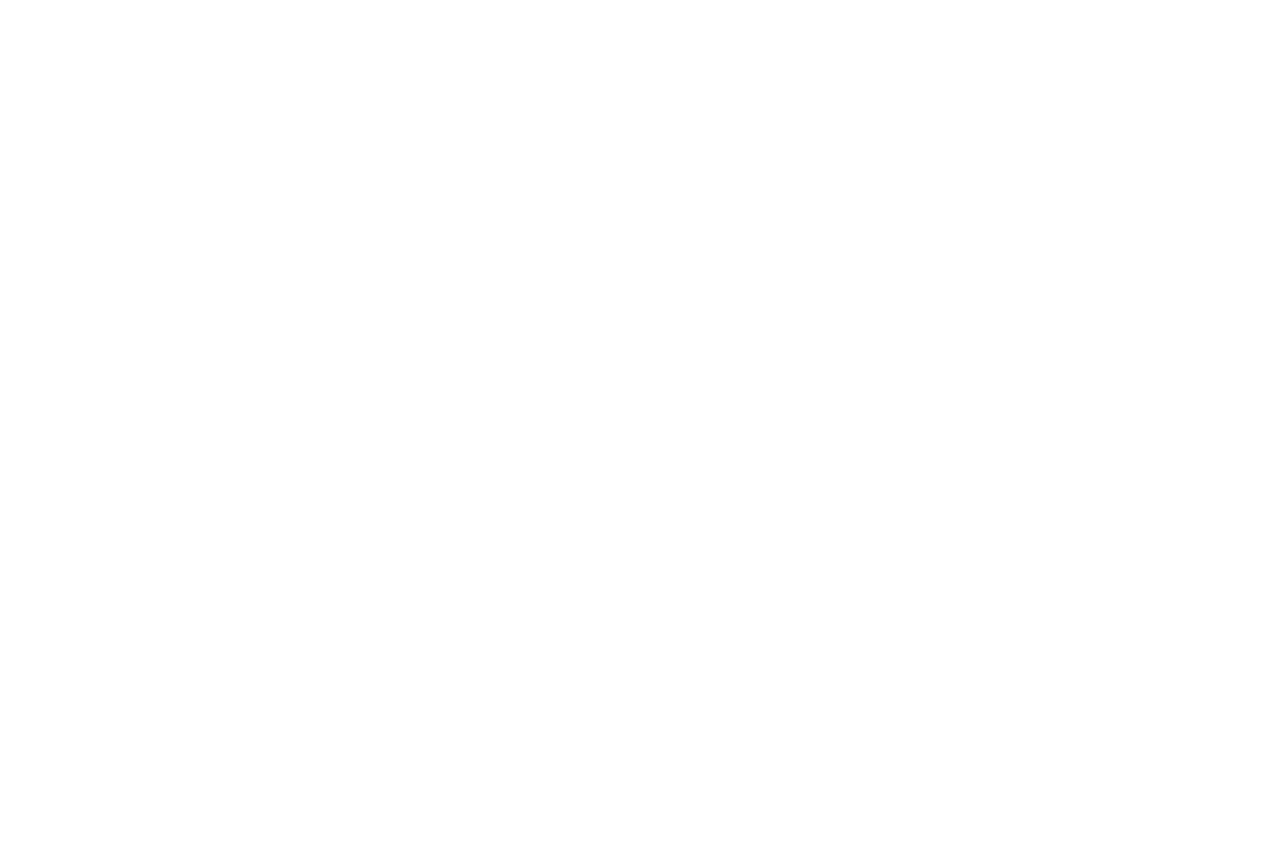
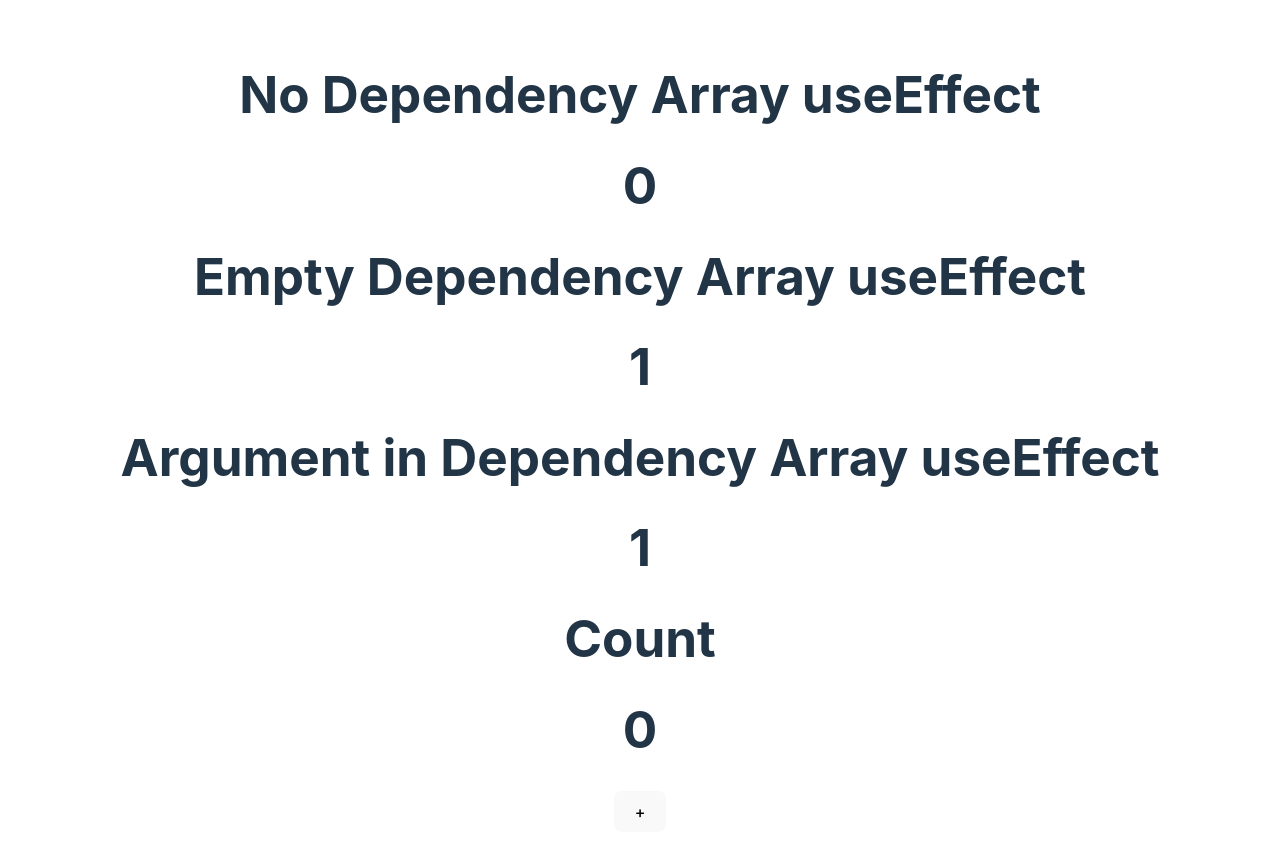
Before and after one commit to lordbaldwin1/TicTacToe, a React (Vite) app: page /useeffect in a window 1280 px wide. Before the commit this address had no page. Shown: the top 856 px of the page. Before the commit the page ends 800 px from the top, so only its background shows below. Built offline with nearby package versions, Linux system fonts and the light colour scheme.

Commit message:
useeffect practice

```diff
--- a/src/App.jsx
+++ b/src/App.jsx
@@ -6,6 +6,7 @@
 import Fundamental from './components/FundamentalPractice'
 import Wordle from './components/Wordle'
 import './App.css'
+import Testing from './components/UseEffect'
 
 function App() {
   return (
@@ -16,6 +17,7 @@
       <Route path="/todo" element={<List />} />
       <Route path="/fundamental" element={<Fundamental />} />
       <Route path="/wordle" element={<Wordle />} />
+      <Route path="/useeffect" element={<Testing />} />
     </Routes>
     </>
   )
--- /dev/null
+++ b/src/components/UseEffect.jsx
@@ -0,0 +1,52 @@
+import React, { useState } from 'react'
+import { useEffect } from 'react'
+
+const Testing = () => {
+    const [noDepArray, setNoDepArray] = useState(0);
+    const [emptyDepArray, setEmptyDepArray] = useState(0);
+    const [argInDepArray, setArgInDepArray] = useState(0);
+
+    // With no dependency array, runs after every effectTesting component render.
+    // BECAUSE IT UPDATES STATE, INFINITE LOOP!
+    // useEffect(() => {
+    //     setNoDepArray(noDepArray + 1);
+    //     console.log("Runs after every render");
+    // });
+
+    // With empty dependency array, runs only once on mount.
+    // Unless the component unmounts and remounts, it would run again on remount.
+    useEffect(() => {
+        setEmptyDepArray(emptyDepArray + 1);
+        console.log("Runs only once on mount");
+    }, []);
+
+    // With argument in dependency array, it will run everytime
+    // one of the arguments is updated.
+    const [count, setCount] = useState(0);
+    useEffect(() => {
+        setArgInDepArray(argInDepArray + 1);
+        console.log("Runs when 'count' changes:", {count});
+    }, [count]);
+
+    const increment = () => {
+            setCount((countValue) => countValue + 1);
+    };
+
+    return (
+        <div className='use-effect'>
+            <h1>No Dependency Array useEffect</h1>
+            <h1>{noDepArray}</h1>
+            <h1>Empty Dependency Array useEffect</h1>
+            <h1>{emptyDepArray}</h1>
+            <h1>Argument in Dependency Array useEffect</h1>
+            <h1>{argInDepArray}</h1>
+            <h1>Count</h1>
+            <h1>{count}</h1>
+            <button onClick={increment}>+</button>
+        </div>
+    )
+
+
+}
+
+export default Testing;
```
